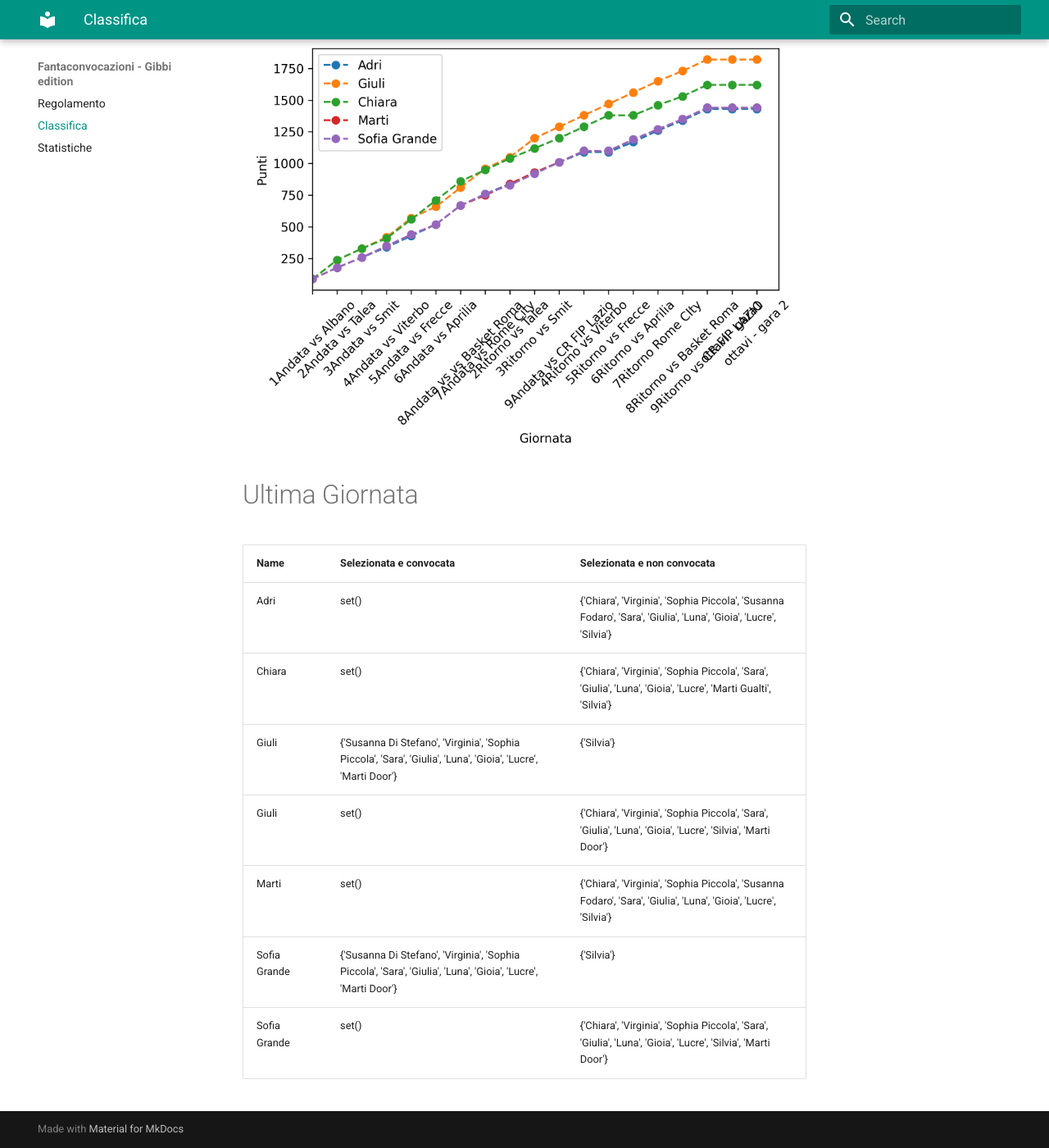
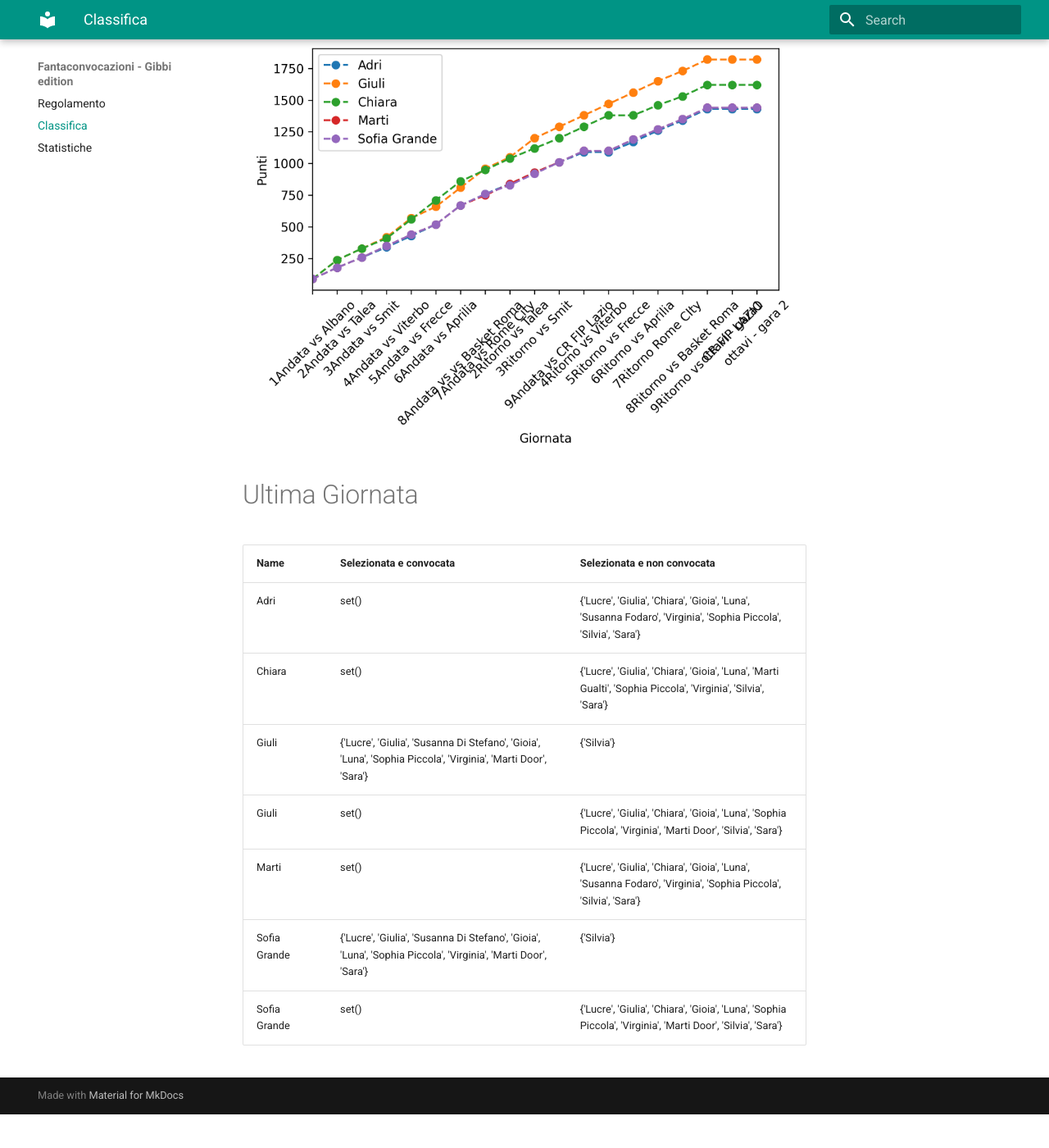
Before and after one commit to martinig94/fantagibbi, an MkDocs documentation site: the page built from docs/Classifica.md, in a window 1280 px wide and 1400 px high, scrolled down 565 px. Shown: the whole window at 82% size. Built offline with MkDocs 1.6.1 and Material for MkDocs 9.7.7, drawn with Linux system fonts in a browser that asks for light colours; after the commit the page ends 1924 px from its top, so only the background shows below that.

Commit message:
Auto-update from main.py

```diff
--- a/docs/Classifica.md
+++ b/docs/Classifica.md
@@ -18,11 +18,11 @@
 <!-- START_TABLE CORRECT -->
 | Name         | Selezionata e convocata                                                                                        | Selezionata e non convocata                                                                                      |
 |:-------------|:---------------------------------------------------------------------------------------------------------------|:-----------------------------------------------------------------------------------------------------------------|
-| Adri         | set()                                                                                                          | {'Chiara', 'Virginia', 'Sophia Piccola', 'Susanna Fodaro', 'Sara', 'Giulia', 'Luna', 'Gioia', 'Lucre', 'Silvia'} |
-| Chiara       | set()                                                                                                          | {'Chiara', 'Virginia', 'Sophia Piccola', 'Sara', 'Giulia', 'Luna', 'Gioia', 'Lucre', 'Marti Gualti', 'Silvia'}   |
-| Giuli        | {'Susanna Di Stefano', 'Virginia', 'Sophia Piccola', 'Sara', 'Giulia', 'Luna', 'Gioia', 'Lucre', 'Marti Door'} | {'Silvia'}                                                                                                       |
-| Giuli        | set()                                                                                                          | {'Chiara', 'Virginia', 'Sophia Piccola', 'Sara', 'Giulia', 'Luna', 'Gioia', 'Lucre', 'Silvia', 'Marti Door'}     |
-| Marti        | set()                                                                                                          | {'Chiara', 'Virginia', 'Sophia Piccola', 'Susanna Fodaro', 'Sara', 'Giulia', 'Luna', 'Gioia', 'Lucre', 'Silvia'} |
-| Sofia Grande | {'Susanna Di Stefano', 'Virginia', 'Sophia Piccola', 'Sara', 'Giulia', 'Luna', 'Gioia', 'Lucre', 'Marti Door'} | {'Silvia'}                                                                                                       |
-| Sofia Grande | set()                                                                                                          | {'Chiara', 'Virginia', 'Sophia Piccola', 'Sara', 'Giulia', 'Luna', 'Gioia', 'Lucre', 'Silvia', 'Marti Door'}     |
+| Adri         | set()                                                                                                          | {'Lucre', 'Giulia', 'Chiara', 'Gioia', 'Luna', 'Susanna Fodaro', 'Virginia', 'Sophia Piccola', 'Silvia', 'Sara'} |
+| Chiara       | set()                                                                                                          | {'Lucre', 'Giulia', 'Chiara', 'Gioia', 'Luna', 'Marti Gualti', 'Sophia Piccola', 'Virginia', 'Silvia', 'Sara'}   |
+| Giuli        | {'Lucre', 'Giulia', 'Susanna Di Stefano', 'Gioia', 'Luna', 'Sophia Piccola', 'Virginia', 'Marti Door', 'Sara'} | {'Silvia'}                                                                                                       |
+| Giuli        | set()                                                                                                          | {'Lucre', 'Giulia', 'Chiara', 'Gioia', 'Luna', 'Sophia Piccola', 'Virginia', 'Marti Door', 'Silvia', 'Sara'}     |
+| Marti        | set()                                                                                                          | {'Lucre', 'Giulia', 'Chiara', 'Gioia', 'Luna', 'Susanna Fodaro', 'Virginia', 'Sophia Piccola', 'Silvia', 'Sara'} |
+| Sofia Grande | {'Lucre', 'Giulia', 'Susanna Di Stefano', 'Gioia', 'Luna', 'Sophia Piccola', 'Virginia', 'Marti Door', 'Sara'} | {'Silvia'}                                                                                                       |
+| Sofia Grande | set()                                                                                                          | {'Lucre', 'Giulia', 'Chiara', 'Gioia', 'Luna', 'Sophia Piccola', 'Virginia', 'Marti Door', 'Silvia', 'Sara'}     |
 <!-- END_TABLE CORRECT -->
```
